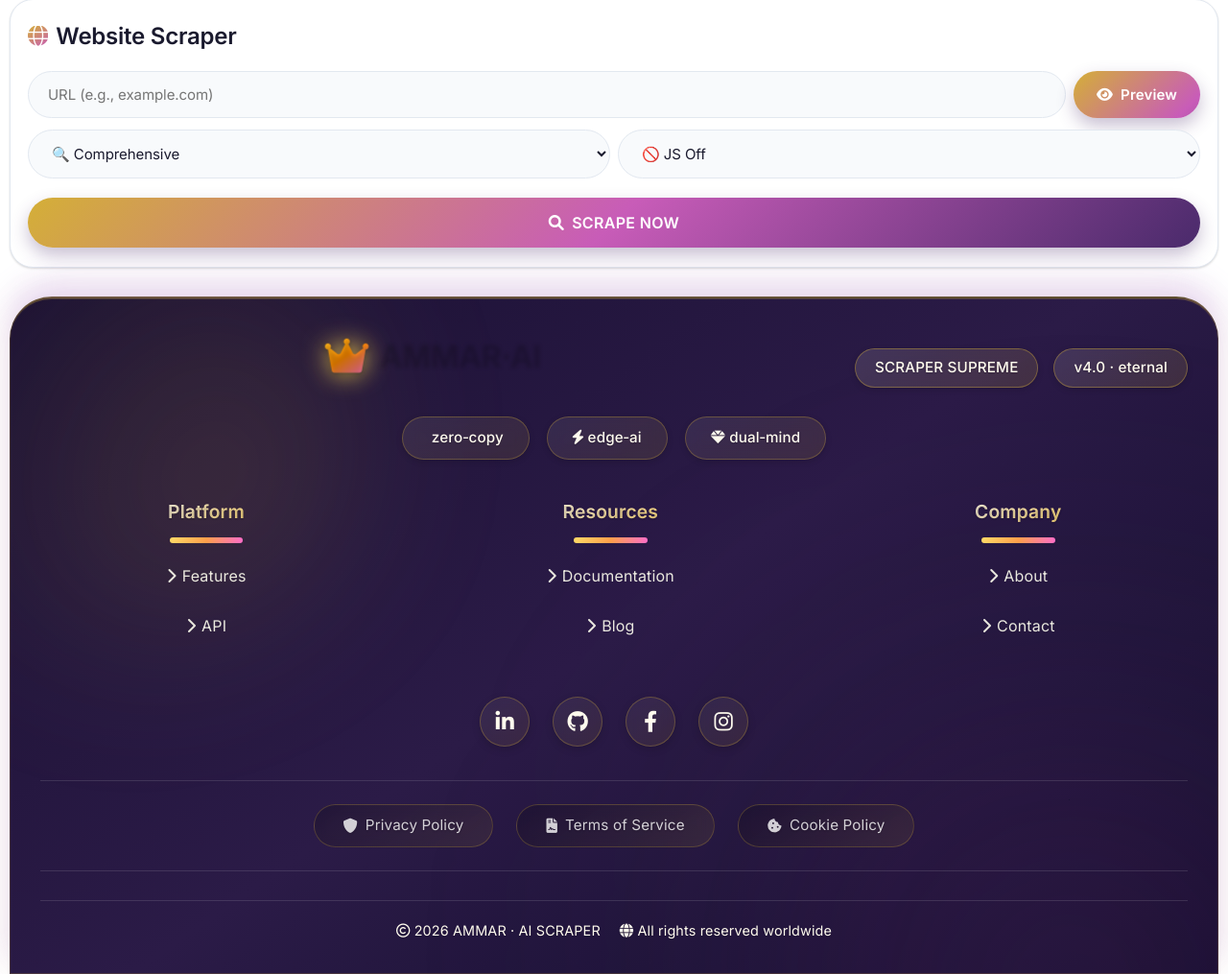
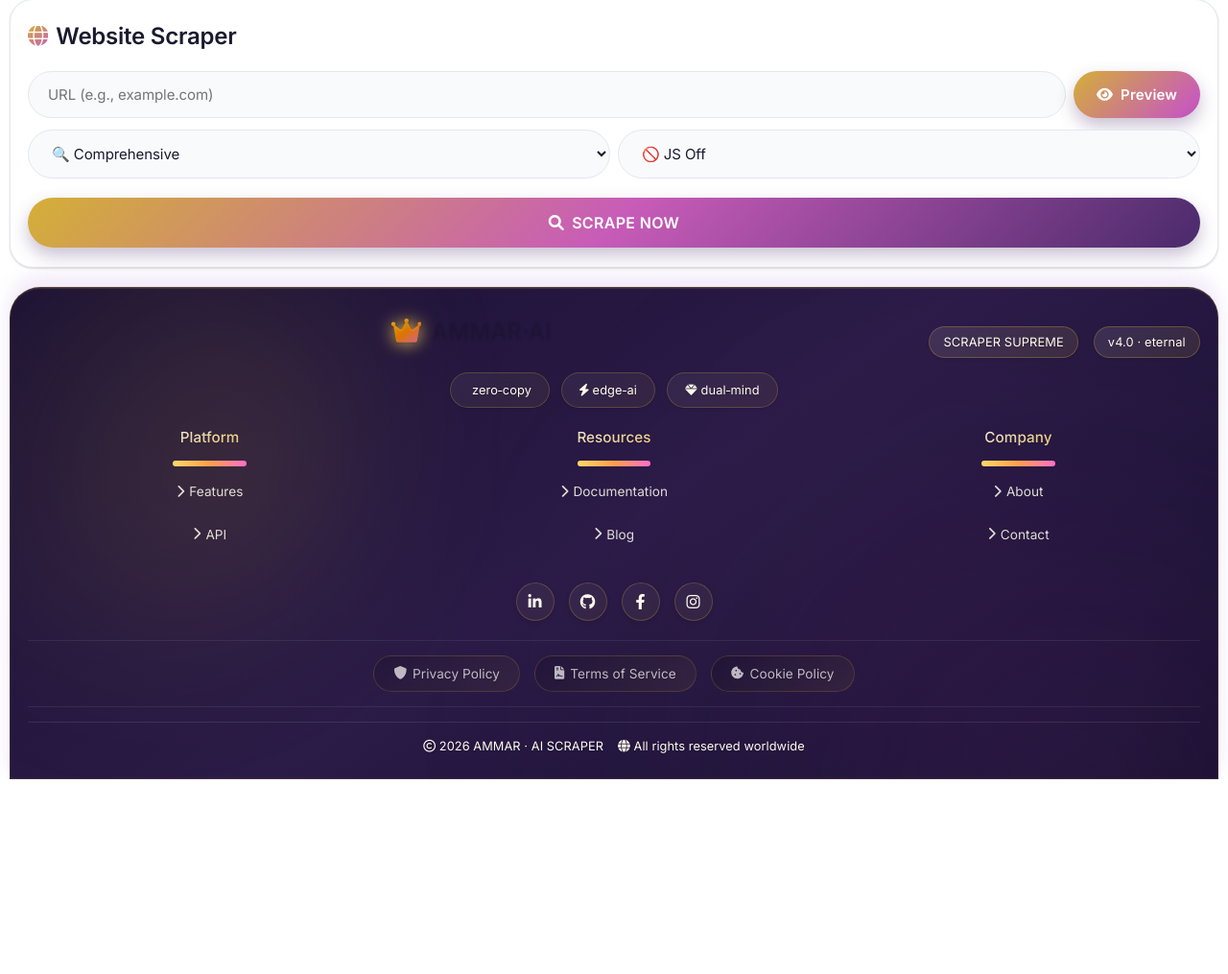
Before and after one commit to syedammarhaider/Ai-scraper, a FastAPI app: page / in a window 1280 px wide. Shown: the part 83-1098 px from the top of the page at 96% size. After the commit the page ends 895 px from the top, so only its background shows below. Run offline with FastAPI, Linux system fonts and the light colour scheme.

Commit message:
Auto update

```diff
--- a/templates/index.html
+++ b/templates/index.html
@@ -631,22 +631,21 @@ h1, h2, h3, h4, .header h1, .card h2, .footer-logo, .footer-column h4, .toggle-b
 
 /* PROFESSIONAL ROYAL FOOTER – exactly same structure, refined typography */
 .footer {
-    margin-top: 30px;
-    padding: clamp(1.2rem, 3.5vw, 2.2rem) clamp(1rem, 3vw, 2rem);
+    margin-top: 20px;
+    padding: clamp(0.8rem, 2.5vw, 1.5rem) clamp(0.6rem, 2vw, 1.2rem);
     background: linear-gradient(145deg, #1a1033, #2b1b47, #0f0c29);
     color: #fffbee;
-    border-radius: clamp(24px, 4vw, 44px) clamp(24px, 4vw, 44px) 0 0;
+    border-radius: clamp(16px, 3vw, 32px) clamp(16px, 3vw, 32px) 0 0;
     box-shadow:
-        0 -15px 30px rgba(180, 130, 220, 0.3),
-        0 0 0 1px rgba(212,175,55,0.2) inset,
-        0 0 60px rgba(212,175,55,0.08);
-    backdrop-filter: blur(12px);
+        0 -10px 20px rgba(180, 130, 220, 0.2),
+        0 0 0 1px rgba(212,175,55,0.15) inset;
+    backdrop-filter: blur(8px);
     width: 100%;
     flex-shrink: 0;
     position: relative;
-    border-top: 2px solid rgba(212,175,55,0.4);
+    border-top: 1px solid rgba(212,175,55,0.3);
     overflow: hidden;
-    min-height: clamp(150px, 25vw, 300px);
+    min-height: clamp(100px, 20vw, 200px);
 }
 
 .footer::before {
@@ -699,39 +698,39 @@ h1, h2, h3, h4, .header h1, .card h2, .footer-logo, .footer-column h4, .toggle-b
     flex-wrap: wrap;
     justify-content: space-between;
     align-items: center;
-    gap: clamp(15px, 3vw, 30px);
-    margin-bottom: clamp(15px, 3vw, 30px);
+    gap: clamp(8px, 2vw, 15px);
+    margin-bottom: clamp(8px, 2vw, 15px);
     text-align: center;
 }
 
 .footer-logo {
-    font-size: clamp(22px, 4.5vw, 32px);
-    font-weight: 700;
+    font-size: clamp(16px, 3.5vw, 24px);
+    font-weight: 600;
     background: linear-gradient(145deg, #fff, #ffe68f, #e2c5ff);
     -webkit-background-clip: text;
     -webkit-text-fill-color: transparent;
     display: flex;
     align-items: center;
     justify-content: center;
-    gap: clamp(8px, 1.5vw, 12px);
-    text-shadow: 0 2px 4px rgba(0,0,0,0.2);
-    letter-spacing: -0.01em;
-    margin-bottom: clamp(6px, 1.5vw, 10px);
+    gap: clamp(6px, 1.2vw, 10px);
+    text-shadow: 0 1px 2px rgba(0,0,0,0.15);
+    letter-spacing: -0.005em;
+    margin-bottom: clamp(4px, 1vw, 8px);
     flex: 1;
-    min-width: 180px;
+    min-width: 150px;
 }
 .footer-logo i {
-    font-size: clamp(24px, 5vw, 40px);
+    font-size: clamp(18px, 4vw, 28px);
     background: linear-gradient(145deg, #fbbf24, #ff8c00, #ff6ec7);
     -webkit-background-clip: text;
     -webkit-text-fill-color: transparent;
-    filter: drop-shadow(0 0 8px gold) drop-shadow(0 2px 4px rgba(0,0,0,0.2));
-    animation: crownGlow 2.5s ease-in-out infinite alternate;
+    filter: drop-shadow(0 0 5px gold) drop-shadow(0 1px 2px rgba(0,0,0,0.15));
+    animation: crownGlow 2s ease-in-out infinite alternate;
 }
 
 @keyframes crownGlow {
-    0% { filter: drop-shadow(0 0 8px gold) drop-shadow(0 2px 4px rgba(0,0,0,0.2)); transform: scale(1); }
-    100% { filter: drop-shadow(0 0 15px #ffdb7c) drop-shadow(0 2px 4px rgba(0,0,0,0.2)); transform: scale(1.02); }
+    0% { filter: drop-shadow(0 0 5px gold) drop-shadow(0 1px 2px rgba(0,0,0,0.15)); transform: scale(1); }
+    100% { filter: drop-shadow(0 0 10px #ffdb7c) drop-shadow(0 1px 2px rgba(0,0,0,0.15)); transform: scale(1.01); }
 }
 .footer-tagline {
     display: flex;
@@ -742,16 +741,16 @@ h1, h2, h3, h4, .header h1, .card h2, .footer-logo, .footer-column h4, .toggle-b
 }
 
 .footer-tagline span {
-    background: linear-gradient(145deg, rgba(255,255,255,0.12), rgba(212,175,55,0.15));
-    padding: clamp(4px, 1.2vw, 8px) clamp(12px, 2.5vw, 20px);
-    border-radius: clamp(20px, 4vw, 35px);
-    font-size: clamp(0.8rem, 1.8vw, 0.95rem);  /* slightly larger for professionalism */
-    font-weight: 500;
-    border: 1px solid rgba(212,175,55,0.4);
-    backdrop-filter: blur(12px);
-    text-shadow: 0 1px 2px rgba(0,0,0,0.2);
+    background: linear-gradient(145deg, rgba(255,255,255,0.1), rgba(212,175,55,0.12));
+    padding: clamp(3px, 0.8vw, 6px) clamp(8px, 1.5vw, 14px);
+    border-radius: clamp(12px, 2.5vw, 20px);
+    font-size: clamp(0.65rem, 1.5vw, 0.8rem);
+    font-weight: 400;
+    border: 1px solid rgba(212,175,55,0.3);
+    backdrop-filter: blur(8px);
+    text-shadow: 0 1px 2px rgba(0,0,0,0.15);
     letter-spacing: 0.01em;
-    box-shadow: 0 2px 6px rgba(0,0,0,0.15);
+    box-shadow: 0 1px 3px rgba(0,0,0,0.1);
     transition: all 0.2s ease;
 }
 
@@ -759,21 +758,21 @@ h1, h2, h3, h4, .header h1, .card h2, .footer-logo, .footer-column h4, .toggle-b
     display: flex;
     flex-wrap: wrap;
     justify-content: center;
-    gap: clamp(10px, 2.5vw, 18px);
-    margin: clamp(15px, 3vw, 25px) 0;
+    gap: clamp(6px, 1.5vw, 12px);
+    margin: clamp(8px, 1.5vw, 15px) 0;
 }
 .footer-badge {
-    background: linear-gradient(145deg, rgba(255,255,255,0.08), rgba(212,175,55,0.12));
-    padding: clamp(6px, 1.2vw, 10px) clamp(16px, 2.8vw, 26px);
-    border-radius: clamp(20px, 4vw, 40px);
-    font-size: clamp(0.8rem, 1.8vw, 0.95rem);
-    font-weight: 500;
-    border: 1px solid rgba(212,175,55,0.3);
-    text-shadow: 0 1px 2px rgba(0,0,0,0.2);
-    box-shadow: 0 2px 6px rgba(0,0,0,0.15);
+    background: linear-gradient(145deg, rgba(255,255,255,0.06), rgba(212,175,55,0.08));
+    padding: clamp(4px, 0.8vw, 8px) clamp(10px, 1.8vw, 18px);
+    border-radius: clamp(14px, 2.5vw, 25px);
+    font-size: clamp(0.65rem, 1.5vw, 0.8rem);
+    font-weight: 400;
+    border: 1px solid rgba(212,175,55,0.25);
+    text-shadow: 0 1px 2px rgba(0,0,0,0.15);
+    box-shadow: 0 1px 3px rgba(0,0,0,0.1);
     letter-spacing: 0.01em;
     transition: all 0.2s ease;
-    backdrop-filter: blur(8px);
+    backdrop-filter: blur(6px);
 }
 .footer-badge:hover {
     background: linear-gradient(145deg, rgba(212,175,55,0.4), rgba(255,215,0,0.3));
@@ -786,20 +785,20 @@ h1, h2, h3, h4, .header h1, .card h2, .footer-logo, .footer-column h4, .toggle-b
     display: flex;
     flex-wrap: wrap;
     justify-content: space-around;
-    gap: clamp(20px, 4vw, 50px);
-    margin: clamp(20px, 4vw, 40px) 0;
+    gap: clamp(12px, 2.5vw, 25px);
+    margin: clamp(10px, 2vw, 20px) 0;
     text-align: center;
 }
 
 .footer-column h4 {
-    font-size: clamp(0.9rem, 2.2vw, 1.2rem);   /* enhanced */
-    margin-bottom: clamp(10px, 2vw, 16px);
+    font-size: clamp(0.7rem, 1.8vw, 0.95rem);
+    margin-bottom: clamp(6px, 1.5vw, 12px);
     background: linear-gradient(145deg, #fff8e7, #ffe49e, #ffd966);
     -webkit-background-clip: text;
     -webkit-text-fill-color: transparent;
-    font-weight: 600;   /* bolder */
-    letter-spacing: 0.01em;
-    text-shadow: 0 1px 2px rgba(0,0,0,0.2);
+    font-weight: 500;
+    letter-spacing: 0.005em;
+    text-shadow: 0 1px 2px rgba(0,0,0,0.15);
     text-align: center;
 }
 .footer-column h4::after {
@@ -818,18 +817,18 @@ h1, h2, h3, h4, .header h1, .card h2, .footer-logo, .footer-column h4, .toggle-b
 }
 
 .footer-column ul li a {
-    color: rgba(255,255,240,0.9);
+    color: rgba(255,255,240,0.85);
     text-decoration: none;
-    font-size: clamp(0.85rem, 1.9vw, 1rem);    /* refined */
+    font-size: clamp(0.7rem, 1.6vw, 0.85rem);
     display: flex;
     align-items: center;
     justify-content: center;
-    gap: clamp(4px, 1vw, 6px);
+    gap: clamp(3px, 0.8vw, 5px);
     font-weight: 400;
     transition: all 0.2s ease;
-    padding: clamp(3px, 0.8vw, 6px) 0;
-    border-radius: 4px;
-    letter-spacing: 0.01em;
+    padding: clamp(2px, 0.5vw, 4px) 0;
+    border-radius: 3px;
+    letter-spacing: 0.005em;
 }
 .footer-column ul li a:hover {
     color: #fff;
@@ -842,25 +841,25 @@ h1, h2, h3, h4, .header h1, .card h2, .footer-logo, .footer-column h4, .toggle-b
     display: flex;
     flex-wrap: wrap;
     justify-content: center;
-    gap: clamp(12px, 2.5vw, 24px);
-    margin: clamp(20px, 4vw, 35px) 0;
+    gap: clamp(8px, 1.5vw, 15px);
+    margin: clamp(10px, 2vw, 20px) 0;
 }
 
 .footer-social a {
-    width: clamp(36px, 5.5vw, 52px);
-    height: clamp(36px, 5.5vw, 52px);
-    font-size: clamp(16px, 2.5vw, 22px);
+    width: clamp(28px, 4.5vw, 40px);
+    height: clamp(28px, 4.5vw, 40px);
+    font-size: clamp(12px, 2vw, 16px);
     border-radius: 50%;
-    background: linear-gradient(145deg, rgba(255,255,255,0.06), rgba(212,175,55,0.1));
-    border: 1px solid rgba(212,175,55,0.3);
+    background: linear-gradient(145deg, rgba(255,255,255,0.05), rgba(212,175,55,0.08));
+    border: 1px solid rgba(212,175,55,0.25);
     display: flex;
     align-items: center;
     justify-content: center;
     text-decoration: none;
     color: #fffbee;
     transition: all 0.2s ease;
-    box-shadow: 0 3px 8px rgba(0,0,0,0.15);
-    backdrop-filter: blur(6px);
+    box-shadow: 0 2px 4px rgba(0,0,0,0.1);
+    backdrop-filter: blur(4px);
 }
 .footer-social a:hover {
     background: linear-gradient(145deg, #d4af37, #ffdb7c, #ffd700);
@@ -874,30 +873,30 @@ h1, h2, h3, h4, .header h1, .card h2, .footer-logo, .footer-column h4, .toggle-b
     display: flex;
     flex-wrap: wrap;
     justify-content: center;
-    gap: clamp(12px, 2.5vw, 24px);
-    margin: clamp(15px, 3vw, 30px) 0;
-    padding: clamp(12px, 2.5vw, 24px) 0;
-    border-top: 1px solid rgba(255,255,255,0.12);
-    border-bottom: 1px solid rgba(255,255,255,0.12);
+    gap: clamp(8px, 1.5vw, 15px);
+    margin: clamp(8px, 1.5vw, 15px) 0;
+    padding: clamp(8px, 1.5vw, 15px) 0;
+    border-top: 1px solid rgba(255,255,255,0.08);
+    border-bottom: 1px solid rgba(255,255,255,0.08);
 }
 
 .footer-extra-link {
-    color: rgba(255,255,255,0.8);
+    color: rgba(255,255,255,0.7);
     text-decoration: none;
-    font-size: clamp(0.8rem, 1.9vw, 0.95rem);
-    padding: clamp(6px, 1.2vw, 10px) clamp(18px, 2.8vw, 30px);
-    border-radius: clamp(28px, 4.5vw, 48px);
-    background: linear-gradient(145deg, rgba(0,0,0,0.2), rgba(212,175,55,0.1));
+    font-size: clamp(0.7rem, 1.6vw, 0.85rem);
+    padding: clamp(4px, 0.8vw, 8px) clamp(12px, 1.8vw, 20px);
+    border-radius: clamp(20px, 3vw, 30px);
+    background: linear-gradient(145deg, rgba(0,0,0,0.15), rgba(212,175,55,0.08));
     display: flex;
     align-items: center;
     justify-content: center;
-    gap: clamp(4px, 1vw, 8px);
+    gap: clamp(3px, 0.8vw, 6px);
     font-weight: 400;
-    border: 1px solid rgba(212,175,55,0.25);
+    border: 1px solid rgba(212,175,55,0.2);
     transition: all 0.2s ease;
-    text-shadow: 0 1px 2px rgba(0,0,0,0.15);
-    backdrop-filter: blur(6px);
-    letter-spacing: 0.01em;
+    text-shadow: 0 1px 2px rgba(0,0,0,0.1);
+    backdrop-filter: blur(4px);
+    letter-spacing: 0.005em;
 }
 
 .footer-extra-link:hover {
@@ -910,17 +909,17 @@ h1, h2, h3, h4, .header h1, .card h2, .footer-logo, .footer-column h4, .toggle-b
 
 .footer-copyright {
     text-align: center;
-    font-size: clamp(0.75rem, 1.8vw, 0.9rem);
+    font-size: clamp(0.65rem, 1.5vw, 0.8rem);
     display: flex;
     flex-wrap: wrap;
     justify-content: center;
-    gap: clamp(12px, 2vw, 20px);
-    padding-top: clamp(12px, 2vw, 20px);
-    border-top: 1px solid rgba(255,255,255,0.12);
+    gap: clamp(8px, 1.5vw, 15px);
+    padding-top: clamp(8px, 1.5vw, 15px);
+    border-top: 1px solid rgba(255,255,255,0.1);
     font-weight: 400;
-    text-shadow: 0 1px 2px rgba(0,0,0,0.15);
-    margin-top: clamp(6px, 1.5vw, 12px);
-    letter-spacing: 0.01em;
+    text-shadow: 0 1px 2px rgba(0,0,0,0.1);
+    margin-top: clamp(4px, 1vw, 8px);
+    letter-spacing: 0.005em;
 }
 
 @media (max-width: 1200px) {
```
